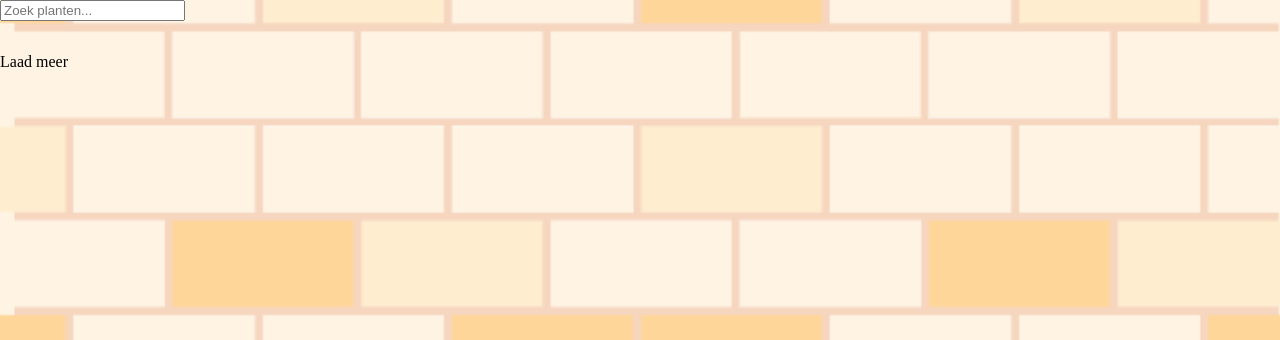
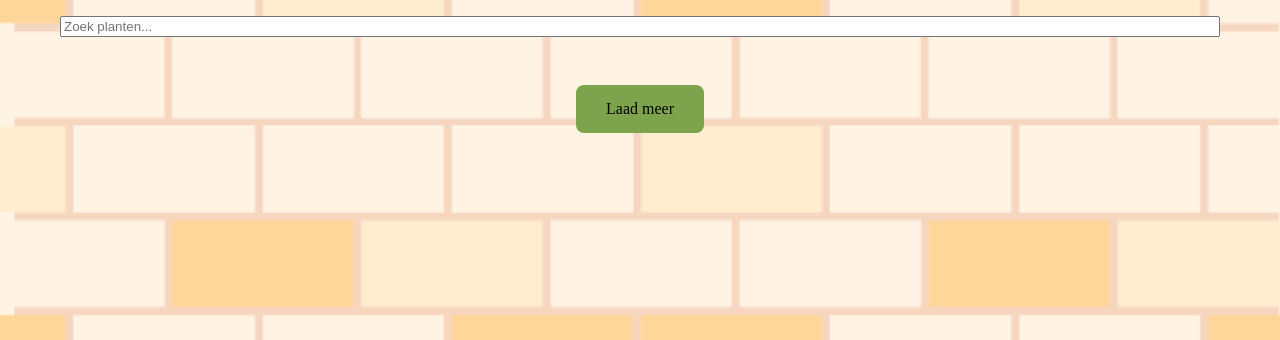
Before and after one commit to TrevinoRizkySunarja/TLE-ProjectLeafLink, a PHP site: page /archief.php in a window 1280 px wide. Shown: the part 85-425 px from the top of the page. Run offline with PHP 8.4, Linux system fonts and the light colour scheme; the visitor is signed in with stand-in values (Sample User, id 1); some web fonts are replaced.

Commit message:
Some CSS touch-ups and starting logic for showing Plant details pop up
Took 14 minutes

```diff
--- a/Includes/CSS/archive.css
+++ b/Includes/CSS/archive.css
@@ -1,5 +1,18 @@
 * {
     margin: 0;
+}
+
+main {
+    display: flex;
+    flex-direction: column;
+    justify-content: center;
+    align-items: center;
+    width: 100vw;
+    padding-top: 16px;
+}
+
+.zoek-balk input {
+    width: 90vw;
 }
 
 #plantenLijst {
@@ -24,3 +37,14 @@
     height: 100%;
     object-fit: cover;
 }
+
+.laad-meer-knop {
+    width: 128px;
+    height: 48px;
+    background: var(--color1);
+    margin: 16px;
+    display: flex;
+    justify-content: center;
+    align-items: center;
+    border-radius: 8px;
+}
--- a/Includes/JS/archief.js
+++ b/Includes/JS/archief.js
@@ -40,6 +40,10 @@ function showData(data) {
 
         plantAfbeelding.alt = "Foto van " + plant.common_name;
         plantCard.classList.add("plant-card")
+        plantCard.addEventListener("click", () => {
+            console.log("Plant clicked:", plant);
+            // showPlantDetails(plant);
+        });
         plantCard.appendChild(plantAfbeelding)
         list.appendChild(plantCard)
     })
@@ -51,3 +55,7 @@ function loadNextPage(filterValue) {
         loadData("https://perenual.com/api/v2/species-list?key=sk-wuwj68d12c997cb4012512&page=" + page, showData)
     }
 }
+
+function showPlantDetails(plant) {
+    // Hier kun je de logica toevoegen om meer details van de plant weer te geven
+}
```
